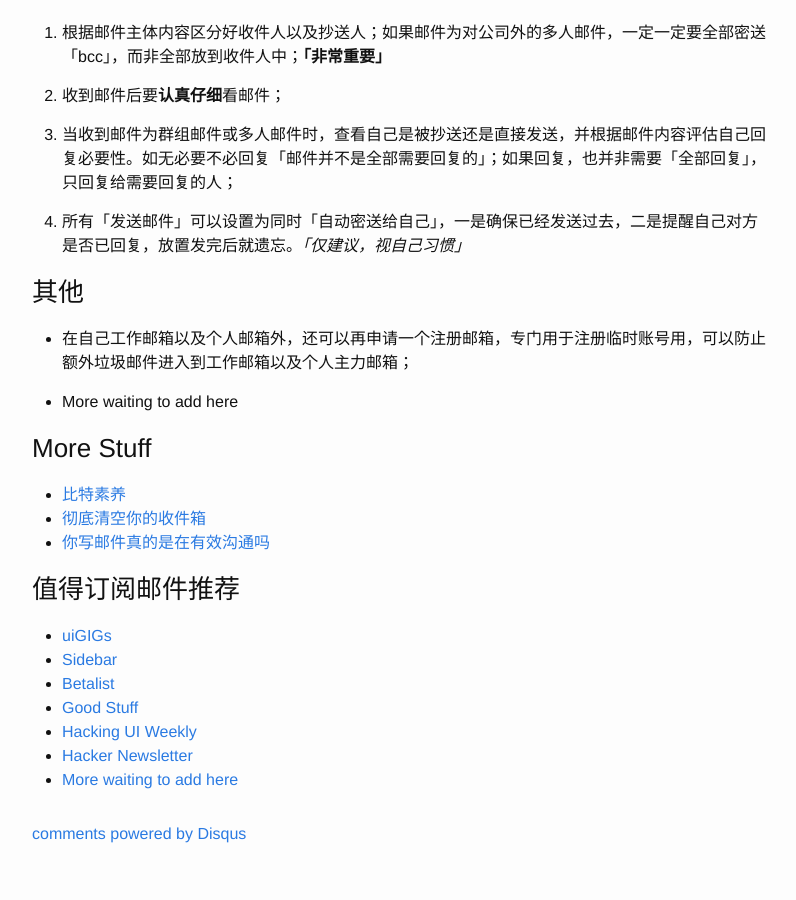
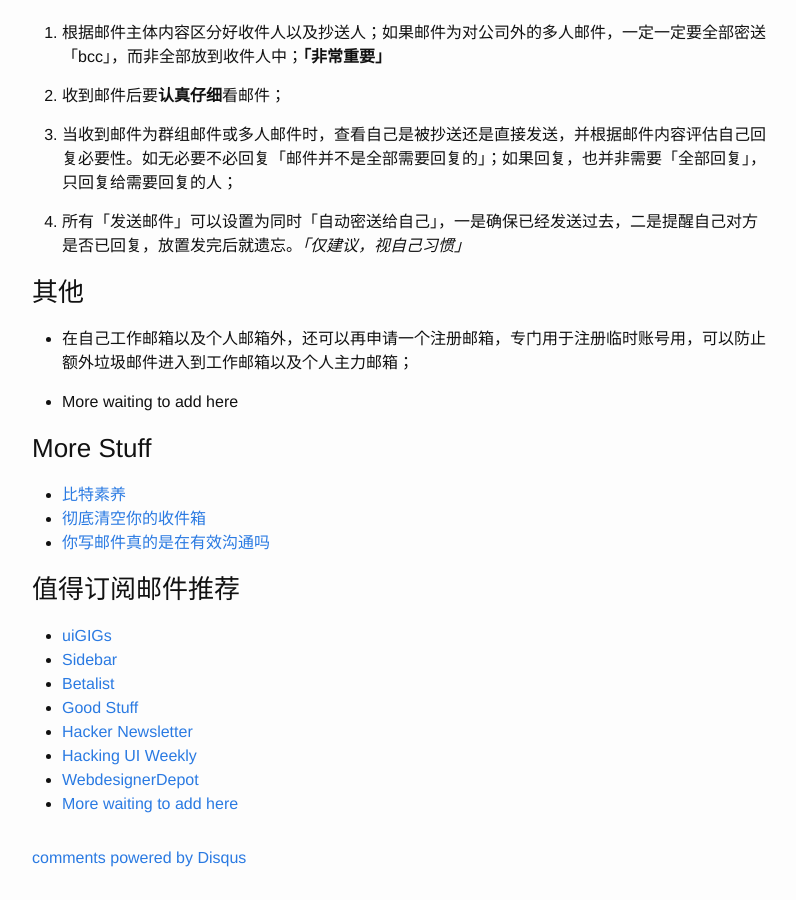
Before and after one commit to Afio/afio.github.io, a Jekyll site: the page built from _posts/2014-09-12-workgeek-email.md, in a window 1280 px wide and 900 px high, scrolled down 1604 px. Shown: the whole window, without its empty margins (238-1034 px from the left). Built offline with Jekyll 4.4.1, drawn with Linux system fonts in a browser that asks for light colours; comment, search, counter and statistics services are not loaded; before the commit the page ends 2480 px from its top, so only the background shows below that.

Commit message:
list update

```diff
--- a/_posts/2014-09-12-workgeek-email.md
+++ b/_posts/2014-09-12-workgeek-email.md
@@ -83,6 +83,7 @@ categories: work
 - [Sidebar](http://sidebar.io/)
 - [Betalist](http://betalist.com/)
 - [Good Stuff](http://tinyletter.com/disinfeqt)
+- [Hacker Newsletter](http://www.hackernewsletter.com/)
 - [Hacking UI Weekly](http://hackingui.com/)
-- [Hacker Newsletter](http://www.hackernewsletter.com/)
+- [WebdesignerDepot](http://www.webdesignerdepot.com/)
 - [More waiting to add here](http://afio.im/work/2014/09/15/workgeek-email.html)
```
